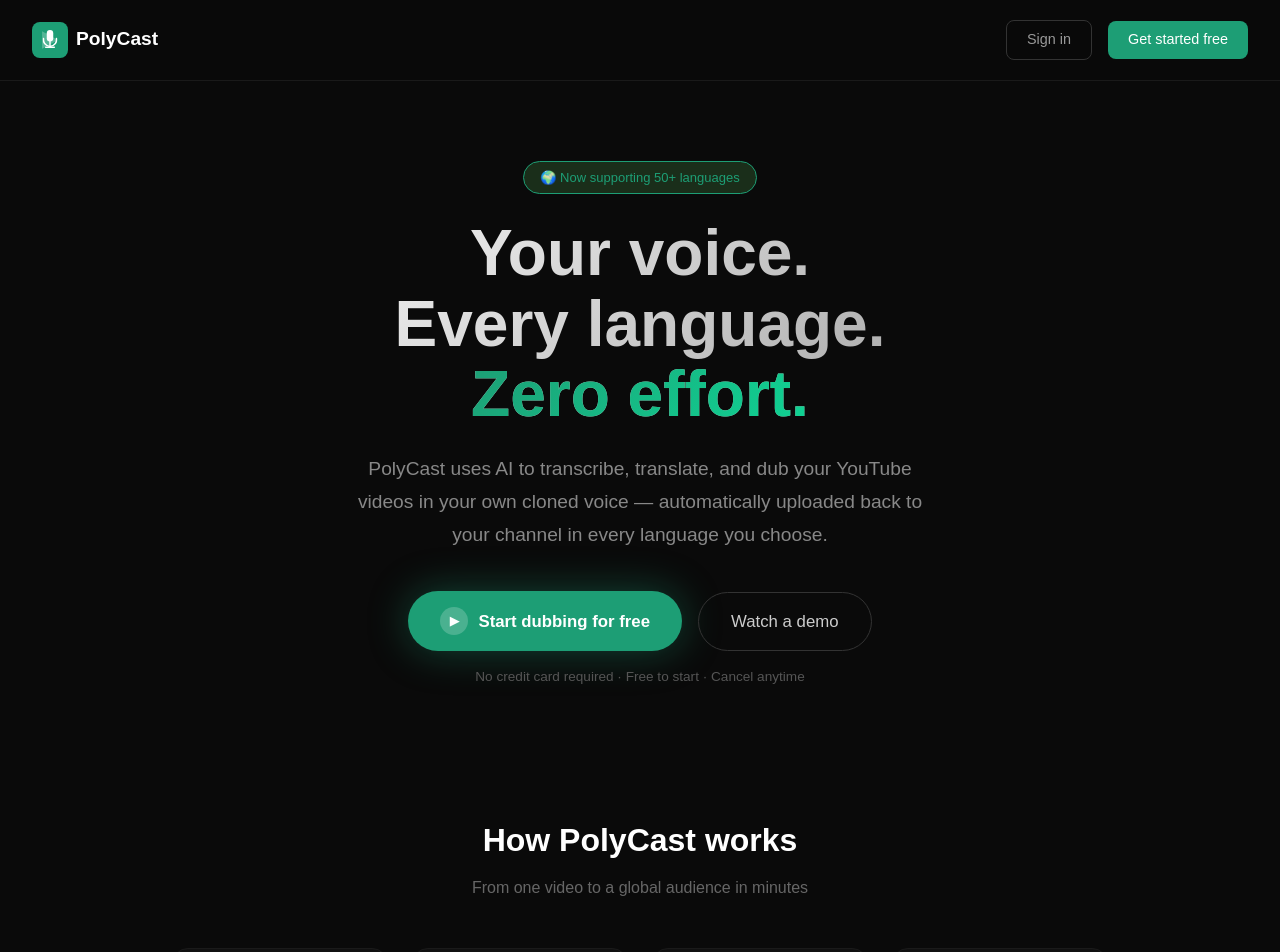
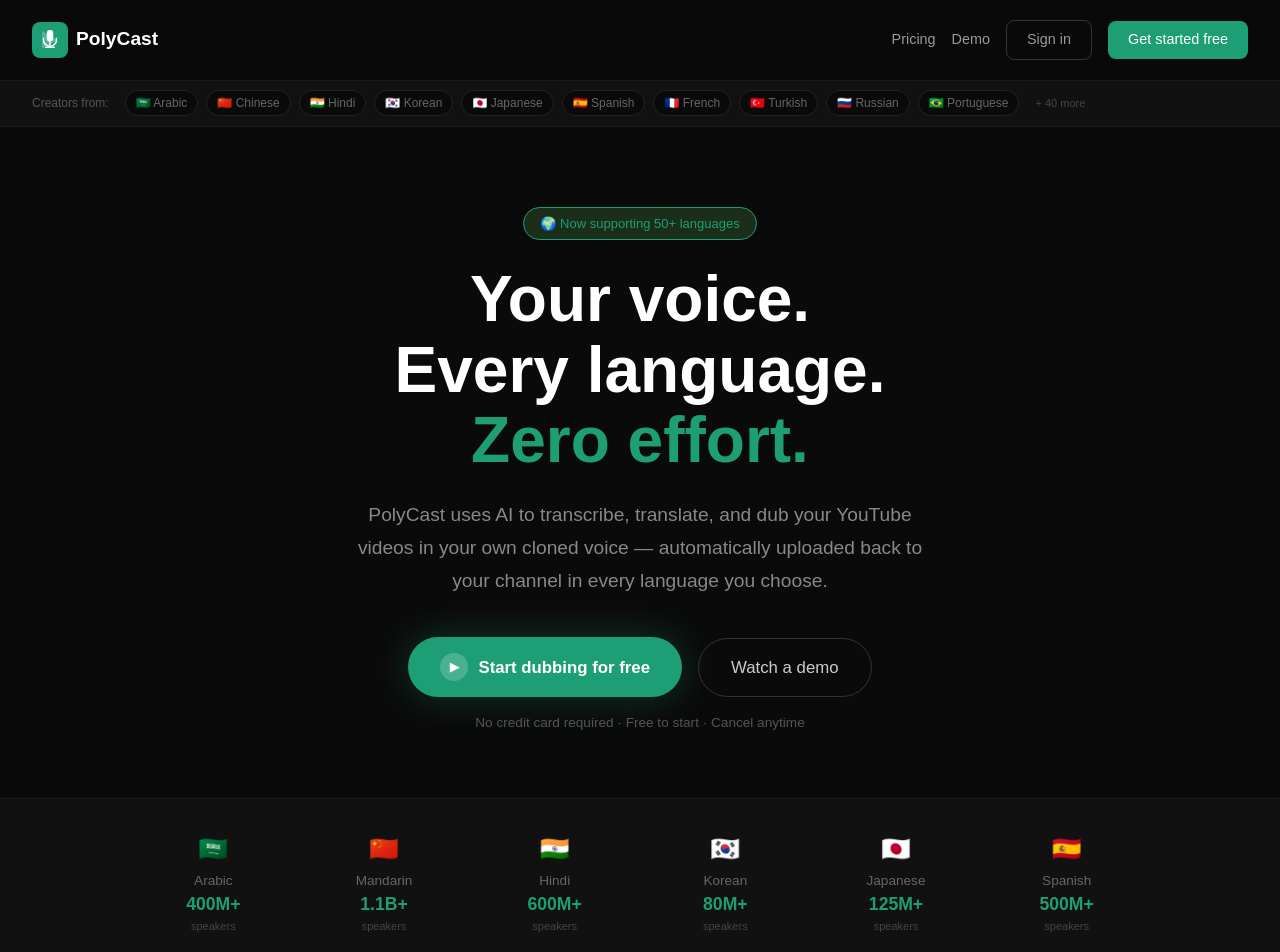
Before and after one commit to tazabbas/polycast, a Next.js app: page / in a window 1280 px wide. Shown: the top 952 px of the page. Built offline with nearby package versions, Linux system fonts and the light colour scheme; no server answers.

Commit message:
Complete homepage with pricing link, language bar, market stats and all plan buttons
Updated layout and styling for language bar and pricing section. Improved accessibility and visual consistency.

```diff
--- a/app/page.tsx
+++ b/app/page.tsx
@@ -10,7 +10,9 @@ export default function Home() {
           <img src="/logo.svg" alt="PolyCast logo" style={{ width: '36px', height: '36px' }} />
           <span style={{ fontWeight: 700, fontSize: '1.2rem', color: 'white' }}>PolyCast</span>
         </div>
-        <div style={{ display: 'flex', alignItems: 'center', gap: '1rem' }}>
+        <div style={{ display: 'flex', alignItems: 'center', gap: '1rem', flexWrap: 'wrap' }}>
+          <Link href="/pricing" style={{ color: '#999', textDecoration: 'none', fontSize: '0.9rem' }}>Pricing</Link>
+          <Link href="/watch" style={{ color: '#999', textDecoration: 'none', fontSize: '0.9rem' }}>Demo</Link>
           <Show when="signed-out">
             <SignInButton mode="modal">
               <button style={{ background: 'transparent', color: '#999', border: '1px solid #333', padding: '0.5rem 1.25rem', borderRadius: '8px', fontSize: '0.9rem', cursor: 'pointer' }}>
@@ -34,13 +36,36 @@ export default function Home() {
         </div>
       </nav>
 
+      {/* Language bar */}
+      <div style={{ background: '#111', borderBottom: '1px solid #1a1a1a', padding: '0.6rem 2rem', display: 'flex', alignItems: 'center', gap: '0.5rem', overflowX: 'auto' }}>
+        <span style={{ fontSize: '12px', color: '#555', marginRight: '0.5rem', whiteSpace: 'nowrap' }}>Creators from:</span>
+        {[
+          { flag: '🇸🇦', label: 'Arabic' },
+          { flag: '🇨🇳', label: 'Chinese' },
+          { flag: '🇮🇳', label: 'Hindi' },
+          { flag: '🇰🇷', label: 'Korean' },
+          { flag: '🇯🇵', label: 'Japanese' },
+          { flag: '🇪🇸', label: 'Spanish' },
+          { flag: '🇫🇷', label: 'French' },
+          { flag: '🇹🇷', label: 'Turkish' },
+          { flag: '🇷🇺', label: 'Russian' },
+          { flag: '🇧🇷', label: 'Portuguese' },
+        ].map(l => (
+          <span key={l.label} style={{ fontSize: '12px', padding: '3px 10px', borderRadius: '20px', border: '1px solid #222', color: '#666', whiteSpace: 'nowrap', background: '#0a0a0a' }}>
+            {l.flag} {l.label}
+          </span>
+        ))}
+        <span style={{ fontSize: '11px', color: '#444', marginLeft: '0.5rem', whiteSpace: 'nowrap' }}>+ 40 more</span>
+      </div>
+
       <section style={{ textAlign: 'center', padding: '5rem 2rem 4rem', maxWidth: '900px', margin: '0 auto' }}>
         <div style={{ display: 'inline-block', background: '#1a2e1a', border: '1px solid #1D9E75', borderRadius: '20px', padding: '6px 16px', fontSize: '13px', color: '#1D9E75', marginBottom: '1.5rem', fontWeight: 500 }}>
           🌍 Now supporting 50+ languages
         </div>
-        <h1 style={{ fontSize: 'clamp(2.5rem, 6vw, 4rem)', fontWeight: 800, lineHeight: 1.1, marginBottom: '1.5rem', background: 'linear-gradient(135deg, #ffffff 0%, #999 100%)', WebkitBackgroundClip: 'text', WebkitTextFillColor: 'transparent' }}>
-          Your voice.<br />Every language.<br />
-          <span style={{ background: 'linear-gradient(135deg, #1D9E75, #0fd494)', WebkitBackgroundClip: 'text', WebkitTextFillColor: 'transparent' }}>Zero effort.</span>
+        <h1 style={{ fontSize: 'clamp(2.5rem, 6vw, 4rem)', fontWeight: 800, lineHeight: 1.1, marginBottom: '1.5rem' }}>
+          <span style={{ display: 'block', color: 'white' }}>Your voice.</span>
+          <span style={{ display: 'block', color: 'white' }}>Every language.</span>
+          <span style={{ display: 'block', color: '#1D9E75' }}>Zero effort.</span>
         </h1>
         <p style={{ fontSize: '1.2rem', color: '#888', maxWidth: '600px', margin: '0 auto 2.5rem', lineHeight: 1.7 }}>
           PolyCast uses AI to transcribe, translate, and dub your YouTube videos in your own cloned voice — automatically uploaded back to your channel in every language you choose.
@@ -48,7 +73,7 @@ export default function Home() {
         <div style={{ display: 'flex', justifyContent: 'center', alignItems: 'center', gap: '1rem', flexWrap: 'wrap', marginBottom: '1rem' }}>
           <Show when="signed-out">
             <SignUpButton mode="modal">
-              <button style={{ display: 'flex', alignItems: 'center', gap: '10px', background: '#1D9E75', color: 'white', border: 'none', padding: '1rem 2rem', borderRadius: '50px', fontSize: '1.05rem', cursor: 'pointer', fontWeight: 600, boxShadow: '0 0 40px rgba(29,158,117,0.4)' }}>
+              <button style={{ display: 'flex', alignItems: 'center', gap: '10px', background: '#1D9E75', color: 'white', border: 'none', padding: '1rem 2rem', borderRadius: '50px', fontSize: '1.05rem', cursor: 'pointer', fontWeight: 600, boxShadow: '0 0 40px rgba(29,158,117,0.3)' }}>
                 <span style={{ width: '28px', height: '28px', background: 'rgba(255,255,255,0.2)', borderRadius: '50%', display: 'flex', alignItems: 'center', justifyContent: 'center', fontSize: '12px' }}>▶</span>
                 Start dubbing for free
               </button>
@@ -56,7 +81,7 @@ export default function Home() {
           </Show>
           <Show when="signed-in">
             <Link href="/dashboard">
-              <button style={{ display: 'flex', alignItems: 'center', gap: '10px', background: '#1D9E75', color: 'white', border: 'none', padding: '1rem 2rem', borderRadius: '50px', fontSize: '1.05rem', cursor: 'pointer', fontWeight: 600, boxShadow: '0 0 40px rgba(29,158,117,0.4)' }}>
+              <button style={{ display: 'flex', alignItems: 'center', gap: '10px', background: '#1D9E75', color: 'white', border: 'none', padding: '1rem 2rem', borderRadius: '50px', fontSize: '1.05rem', cursor: 'pointer', fontWeight: 600, boxShadow: '0 0 40px rgba(29,158,117,0.3)' }}>
                 <span style={{ width: '28px', height: '28px', background: 'rgba(255,255,255,0.2)', borderRadius: '50%', display: 'flex', alignItems: 'center', justifyContent: 'center', fontSize: '12px' }}>▶</span>
                 Go to dashboard
               </button>
@@ -71,20 +96,41 @@ export default function Home() {
         <p style={{ fontSize: '0.85rem', color: '#555' }}>No credit card required · Free to start · Cancel anytime</p>
       </section>
 
+      {/* Market stats */}
+      <div style={{ background: '#111', borderTop: '1px solid #1a1a1a', borderBottom: '1px solid #1a1a1a', padding: '2rem' }}>
+        <div style={{ maxWidth: '1000px', margin: '0 auto', display: 'grid', gridTemplateColumns: 'repeat(auto-fit, minmax(140px, 1fr))', gap: '1.5rem', textAlign: 'center' }}>
+          {[
+            { flag: '🇸🇦', lang: 'Arabic', speakers: '400M+' },
+            { flag: '🇨🇳', lang: 'Mandarin', speakers: '1.1B+' },
+            { flag: '🇮🇳', lang: 'Hindi', speakers: '600M+' },
+            { flag: '🇰🇷', lang: 'Korean', speakers: '80M+' },
+            { flag: '🇯🇵', lang: 'Japanese', speakers: '125M+' },
+            { flag: '🇪🇸', lang: 'Spanish', speakers: '500M+' },
+          ].map(m => (
+            <div key={m.lang}>
+              <div style={{ fontSize: '1.5rem', marginBottom: '4px' }}>{m.flag}</div>
+              <div style={{ fontSize: '0.85rem', color: '#666' }}>{m.lang}</div>
+              <div style={{ fontSize: '1.1rem', fontWeight: 600, color: '#1D9E75' }}>{m.speakers}</div>
+              <div style={{ fontSize: '11px', color: '#444' }}>speakers</div>
+            </div>
+          ))}
+        </div>
+      </div>
+
       <section style={{ padding: '4rem 2rem', maxWidth: '1000px', margin: '0 auto' }}>
         <h2 style={{ textAlign: 'center', fontSize: '2rem', fontWeight: 700, marginBottom: '0.75rem' }}>How PolyCast works</h2>
-        <p style={{ textAlign: 'center', color: '#666', marginBottom: '3rem', fontSize: '1rem' }}>From one video to a global audience in minutes</p>
-        <div style={{ display: 'grid', gridTemplateColumns: 'repeat(auto-fit, minmax(200px, 1fr))', gap: '1.5rem' }}>
+        <p style={{ textAlign: 'center', color: '#666', marginBottom: '3rem' }}>From one video to a global audience in minutes</p>
+        <div style={{ display: 'grid', gridTemplateColumns: 'repeat(auto-fit, minmax(180px, 1fr))', gap: '1.5rem' }}>
           {[
-            { step: '1', icon: '🎥', title: 'Upload your video', desc: 'Connect your YouTube channel and select any video you want to translate.' },
-            { step: '2', icon: '📝', title: 'AI transcribes it', desc: 'Whisper AI converts your speech to text with near-perfect accuracy.' },
-            { step: '3', icon: '🌍', title: 'DeepL translates', desc: 'Your transcript is translated into up to 50 languages with natural phrasing.' },
-            { step: '4', icon: '🎙', title: 'Your voice, dubbed', desc: 'ElevenLabs clones your voice and speaks the translation — it sounds like you.' },
-            { step: '5', icon: '📤', title: 'Auto-uploaded', desc: 'The dubbed video is automatically uploaded to your YouTube channel.' },
-          ].map((item) => (
-            <div key={item.step} style={{ background: '#111', border: '1px solid #1a1a1a', borderRadius: '16px', padding: '1.5rem', textAlign: 'center' }}>
+            { icon: '🎥', title: 'Upload your video', desc: 'Connect your YouTube channel and select any video to translate.' },
+            { icon: '📝', title: 'AI transcribes it', desc: 'Whisper AI converts your speech to text in 99 languages with near-perfect accuracy.' },
+            { icon: '🌍', title: 'DeepL translates', desc: 'Your transcript is translated into up to 50 languages with natural phrasing.' },
+            { icon: '🎙', title: 'Your voice, dubbed', desc: 'ElevenLabs clones your voice and speaks the translation — it sounds like you.' },
+            { icon: '📤', title: 'Auto-uploaded', desc: 'The dubbed video is automatically uploaded back to your YouTube channel.' },
+          ].map((item, i) => (
+            <div key={i} style={{ background: '#111', border: '1px solid #1a1a1a', borderRadius: '16px', padding: '1.5rem', textAlign: 'center' }}>
               <div style={{ fontSize: '2rem', marginBottom: '0.75rem' }}>{item.icon}</div>
-              <div style={{ fontSize: '11px', color: '#1D9E75', fontWeight: 600, textTransform: 'uppercase', letterSpacing: '1px', marginBottom: '0.5rem' }}>Step {item.step}</div>
+              <div style={{ fontSize: '11px', color: '#1D9E75', fontWeight: 600, textTransform: 'uppercase', letterSpacing: '1px', marginBottom: '0.5rem' }}>Step {i + 1}</div>
               <h3 style={{ fontSize: '1rem', fontWeight: 600, marginBottom: '0.5rem' }}>{item.title}</h3>
               <p style={{ fontSize: '0.85rem', color: '#666', lineHeight: 1.6 }}>{item.desc}</p>
             </div>
@@ -96,14 +142,14 @@ export default function Home() {
         <h2 style={{ textAlign: 'center', fontSize: '2rem', fontWeight: 700, marginBottom: '3rem' }}>Why creators choose PolyCast</h2>
         <div style={{ display: 'grid', gridTemplateColumns: 'repeat(auto-fit, minmax(280px, 1fr))', gap: '1.5rem' }}>
           {[
-            { icon: '🎙', title: 'Voice cloning', desc: 'Your audience hears you — not a generic robot voice. PolyCast clones your exact voice, tone, and personality.' },
-            { icon: '⚡', title: 'Fully automated', desc: 'Upload once, get dubbed videos in every language automatically uploaded back to your channel.' },
-            { icon: '🌍', title: '50+ languages', desc: 'Reach Spanish, Hindi, Arabic, Chinese, French, Portuguese speakers — and 45 more language markets.' },
-            { icon: '📊', title: 'Growth analytics', desc: 'See exactly which languages are driving new subscribers and watch time across every market.' },
-            { icon: '🔒', title: 'You own your voice', desc: 'Your voice model belongs to you. Enable or disable languages anytime. Delete your data anytime.' },
-            { icon: '💰', title: 'Grow your revenue', desc: 'More views in more markets means more ad revenue, sponsorships, and subscribers — on autopilot.' },
-          ].map((f) => (
-            <div key={f.title} style={{ background: '#111', border: '1px solid #1a1a1a', borderRadius: '16px', padding: '1.5rem' }}>
+            { icon: '🎙', title: 'Voice cloning', desc: 'Your audience hears you — not a robot. PolyCast clones your exact voice, tone, and personality.' },
+            { icon: '⚡', title: 'Fully automated', desc: 'Upload once, get dubbed videos in every language automatically uploaded to your channel.' },
+            { icon: '🌍', title: '50+ languages', desc: 'Reach Arabic, Hindi, Chinese, Korean, Japanese, Spanish speakers — and 45 more markets.' },
+            { icon: '📊', title: 'Growth analytics', desc: 'See exactly which languages are driving new subscribers and watch time.' },
+            { icon: '🔒', title: 'You own your voice', desc: 'Your voice model belongs to you. Enable or disable languages anytime. Delete anytime.' },
+            { icon: '💰', title: 'Grow your revenue', desc: 'More views in more markets means more ad revenue, sponsorships, and subscribers.' },
+          ].map((f, i) => (
+            <div key={i} style={{ background: '#111', border: '1px solid #1a1a1a', borderRadius: '16px', padding: '1.5rem' }}>
               <div style={{ fontSize: '1.75rem', marginBottom: '0.75rem' }}>{f.icon}</div>
               <h3 style={{ fontSize: '1rem', fontWeight: 600, marginBottom: '0.5rem' }}>{f.title}</h3>
               <p style={{ fontSize: '0.85rem', color: '#666', lineHeight: 1.6 }}>{f.desc}</p>
@@ -115,7 +161,7 @@ export default function Home() {
       <section style={{ padding: '4rem 2rem', maxWidth: '800px', margin: '0 auto', textAlign: 'center' }}>
         <h2 style={{ fontSize: '2rem', fontWeight: 700, marginBottom: '0.75rem' }}>Simple pricing</h2>
         <p style={{ color: '#666', marginBottom: '3rem' }}>Start free. Scale as you grow.</p>
-        <div style={{ display: 'grid', gridTemplateColumns: 'repeat(auto-fit, minmax(220px, 1fr))', gap: '1.5rem' }}>
+        <div style={{ display: 'grid', gridTemplateColumns: 'repeat(auto-fit, minmax(220px, 1fr))', gap: '1.5rem', marginBottom: '2rem' }}>
           {[
             { name: 'Starter', price: 'Free', desc: 'Perfect to try PolyCast', features: ['3 languages', '30 mins/month', 'Generic TTS voice', 'Basic analytics'], highlight: false },
             { name: 'Creator', price: '£29/mo', desc: 'For growing channels', features: ['15 languages', '10 hours/month', 'Voice cloning included', 'Audience dashboard', 'No watermark'], highlight: true },
@@ -126,40 +172,56 @@ export default function Home() {
               <h3 style={{ fontSize: '1.1rem', fontWeight: 600, marginBottom: '0.25rem' }}>{plan.name}</h3>
               <div style={{ fontSize: '1.75rem', fontWeight: 700, color: plan.highlight ? '#1D9E75' : 'white', margin: '0.5rem 0' }}>{plan.price}</div>
               <p style={{ fontSize: '0.8rem', color: '#666', marginBottom: '1.25rem' }}>{plan.desc}</p>
-              <ul style={{ listStyle: 'none', padding: 0, textAlign: 'left' }}>
+              <ul style={{ listStyle: 'none', padding: 0, textAlign: 'left', marginBottom: '1.5rem' }}>
                 {plan.features.map((f) => (
                   <li key={f} style={{ fontSize: '0.85rem', color: '#999', padding: '4px 0', display: 'flex', gap: '8px' }}>
                     <span style={{ color: '#1D9E75' }}>✓</span> {f}
                   </li>
                 ))}
               </ul>
+              <Link href="/pricing" style={{ display: 'block', background: plan.highlight ? '#1D9E75' : 'transparent', color: plan.highlight ? 'white' : '#666', border: plan.highlight ? 'none' : '1px solid #333', padding: '0.75rem', borderRadius: '8px', textAlign: 'center', textDecoration: 'none', fontSize: '0.9rem', fontWeight: plan.highlight ? 600 : 400 }}>
+                {plan.name === 'Starter' ? 'Get started free' : plan.name === 'Creator' ? 'Subscribe now' : 'Contact us'}
+              </Link>
             </div>
           ))}
         </div>
       </section>
 
       <section style={{ padding: '4rem 2rem', textAlign: 'center' }}>
-        <div style={{ maxWidth: '600px', margin: '0 auto', background: 'linear-gradient(135deg, #0d2e1e, #111)', border: '1px solid #1D9E75', borderRadius: '24px', padding: '3rem 2rem' }}>
+        <div style={{ maxWidth: '600px', margin: '0 auto', background: '#0d2e1e', border: '1px solid #1D9E75', borderRadius: '24px', padding: '3rem 2rem' }}>
           <h2 style={{ fontSize: '2rem', fontWeight: 700, marginBottom: '1rem' }}>Ready to go global?</h2>
-          <p style={{ color: '#888', marginBottom: '2rem', lineHeight: 1.7 }}>Join thousands of creators already reaching new audiences in every language — in their own voice.</p>
+          <p style={{ color: '#888', marginBottom: '2rem', lineHeight: 1.7 }}>Join creators worldwide reaching new audiences in every language — in their own voice.</p>
+          <div style={{ display: 'flex', gap: '1rem', justifyContent: 'center', flexWrap: 'wrap' }}>
             <Show when="signed-out">
               <SignUpButton mode="modal">
-              <button style={{ display: 'inline-flex', alignItems: 'center', gap: '10px', background: '#1D9E75', color: 'white', border: 'none', padding: '1rem 2.5rem', borderRadius: '50px', fontSize: '1.05rem', cursor: 'pointer', fontWeight: 600 }}>
-                <span>▶</span> Start for free today
+                <button style={{ display: 'inline-flex', alignItems: 'center', gap: '10px', background: '#1D9E75', color: 'white', border: 'none', padding: '1rem 2rem', borderRadius: '50px', fontSize: '1.05rem', cursor: 'pointer', fontWeight: 600 }}>
+                  <span>▶</span> Start for free
                 </button>
               </SignUpButton>
             </Show>
             <Show when="signed-in">
               <Link href="/dashboard">
-              <button style={{ display: 'inline-flex', alignItems: 'center', gap: '10px', background: '#1D9E75', color: 'white', border: 'none', padding: '1rem 2.5rem', borderRadius: '50px', fontSize: '1.05rem', cursor: 'pointer', fontWeight: 600 }}>
+                <button style={{ display: 'inline-flex', alignItems: 'center', gap: '10px', background: '#1D9E75', color: 'white', border: 'none', padding: '1rem 2rem', borderRadius: '50px', fontSize: '1.05rem', cursor: 'pointer', fontWeight: 600 }}>
                   <span>▶</span> Go to dashboard
                 </button>
               </Link>
             </Show>
+            <Link href="/pricing">
+              <button style={{ display: 'inline-flex', alignItems: 'center', gap: '8px', background: 'transparent', color: '#ccc', border: '1px solid #333', padding: '1rem 2rem', borderRadius: '50px', fontSize: '1.05rem', cursor: 'pointer' }}>
+                View pricing
+              </button>
+            </Link>
+          </div>
         </div>
       </section>
 
       <footer style={{ borderTop: '1px solid #1a1a1a', padding: '2rem', textAlign: 'center', color: '#444', fontSize: '0.85rem' }}>
+        <div style={{ display: 'flex', justifyContent: 'center', gap: '2rem', marginBottom: '1rem', flexWrap: 'wrap' }}>
+          <Link href="/pricing" style={{ color: '#555', textDecoration: 'none' }}>Pricing</Link>
+          <Link href="/watch" style={{ color: '#555', textDecoration: 'none' }}>Watch demo</Link>
+          <Link href="/dashboard" style={{ color: '#555', textDecoration: 'none' }}>Dashboard</Link>
+          <a href="mailto:hello@polycast.ai" style={{ color: '#555', textDecoration: 'none' }}>Contact</a>
+        </div>
         <p>© 2026 PolyCast. Built for creators, by creators.</p>
       </footer>
 
```
Lines whose indentation alone changed are shown as unchanged.
